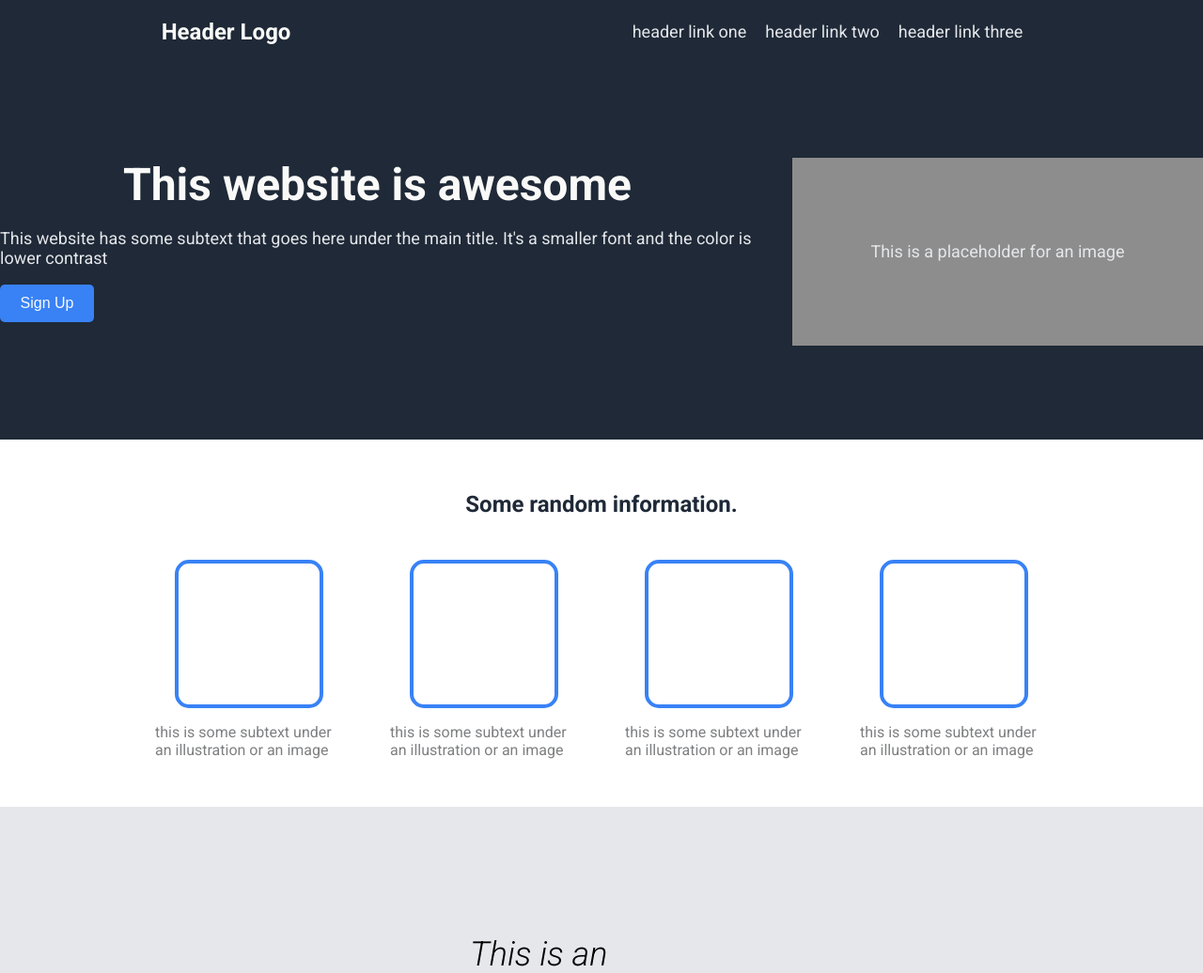
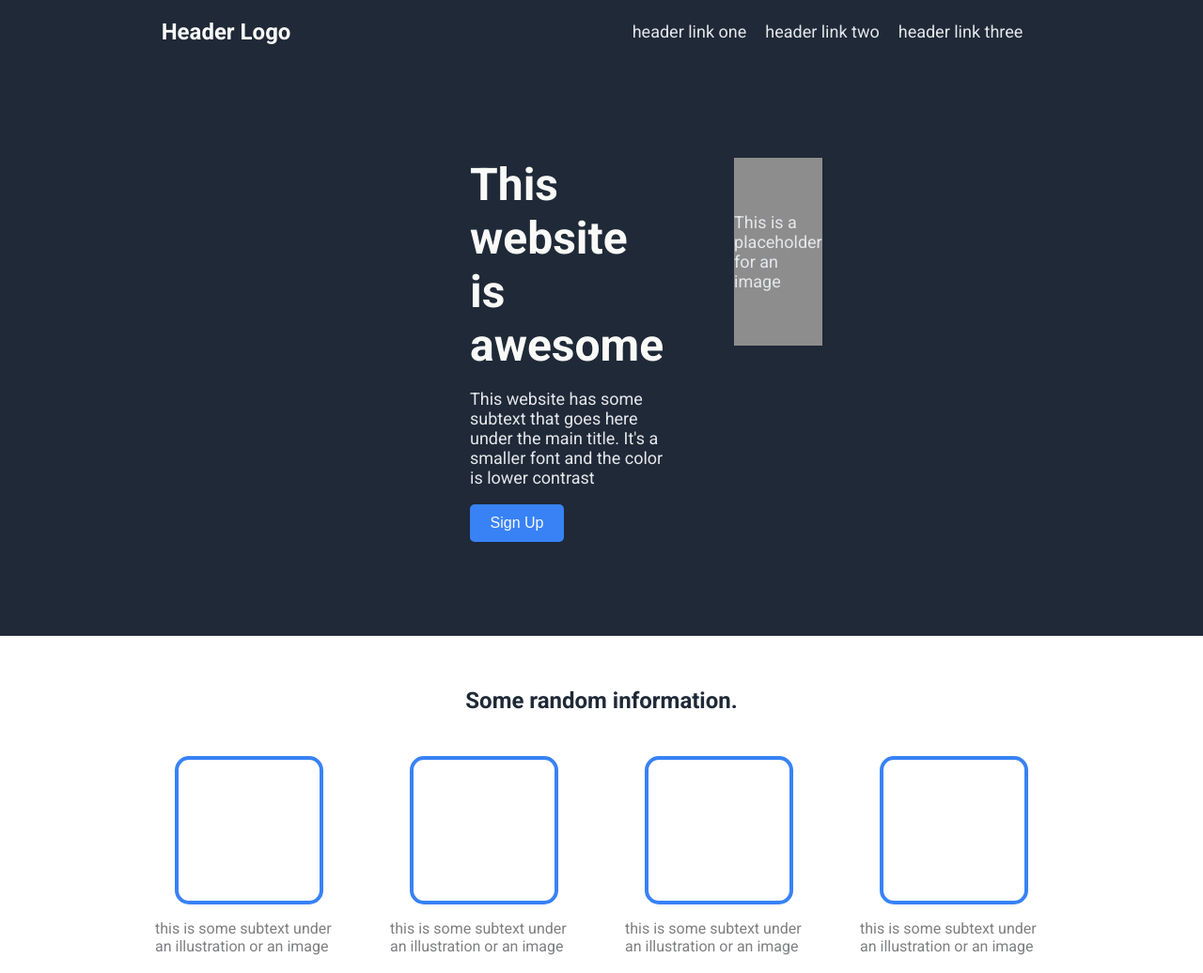
Before and after one commit to danwhitlock/landing_page_project, a plain HTML site: page index.html in a window 1280 px wide. Shown: the top 1036 px of the page at 94% size. Drawn offline with Linux system fonts and the light colour scheme.

Commit message:
Complete Footer and Tidy Up Code

```diff
--- a/styles.css
+++ b/styles.css
@@ -3,6 +3,9 @@ body {
     padding: 0;
     margin: 0;
 }
+
+
+/*      NAV     */
 
 nav {
     background-color: #1f2937;
@@ -17,7 +20,6 @@ h1 {
 
 ul {
     list-style-type: none;
-    padding: 0;
     margin:0;
     display: flex;
     align-items: center;
@@ -30,12 +32,15 @@ li {
     font-size: 18px;
 }
 
+
+/*      HERO        */
+
 .hero {
     background-color: #1F2937;
     display: flex;
-    justify-content: center;
-    padding: 100px 0px;
-    gap: 40px;
+    justify-content: space-between;
+    padding: 100px 500px;
+    gap: 75px;
 }
 
 .hero-txt {
@@ -80,6 +85,9 @@ li {
     font-weight: 300;
 }
 
+
+/*      INFO        */
+
 .information {
     color:#1F2937;
     font-weight: 700;
@@ -119,6 +127,9 @@ li {
     border-radius: 15px;
 }
 
+
+/*      TESTIMONIAL     */
+
 .testimonial {
     background-color: #E5E7EB;
     display: flex;
@@ -140,8 +151,10 @@ li {
     margin: 0;
 }
 
+
+/*      MODAL       */
+
 .modal-container {
-
     display: flex;
     align-items: center;
     justify-content: center;
@@ -181,14 +194,17 @@ li {
 
 }
 
+
+/*      FOOTER      */
+
 footer {
     background-color: #1f2937;
     color: #E5E7EB;
     display: flex;
+    justify-content: center;
 }
 
 footer p {
     margin: 0;
     padding: 20px 0px;
-    justify-content: center;
 }
```
Also changed, not shown: index.html (+18 -0 lines).
